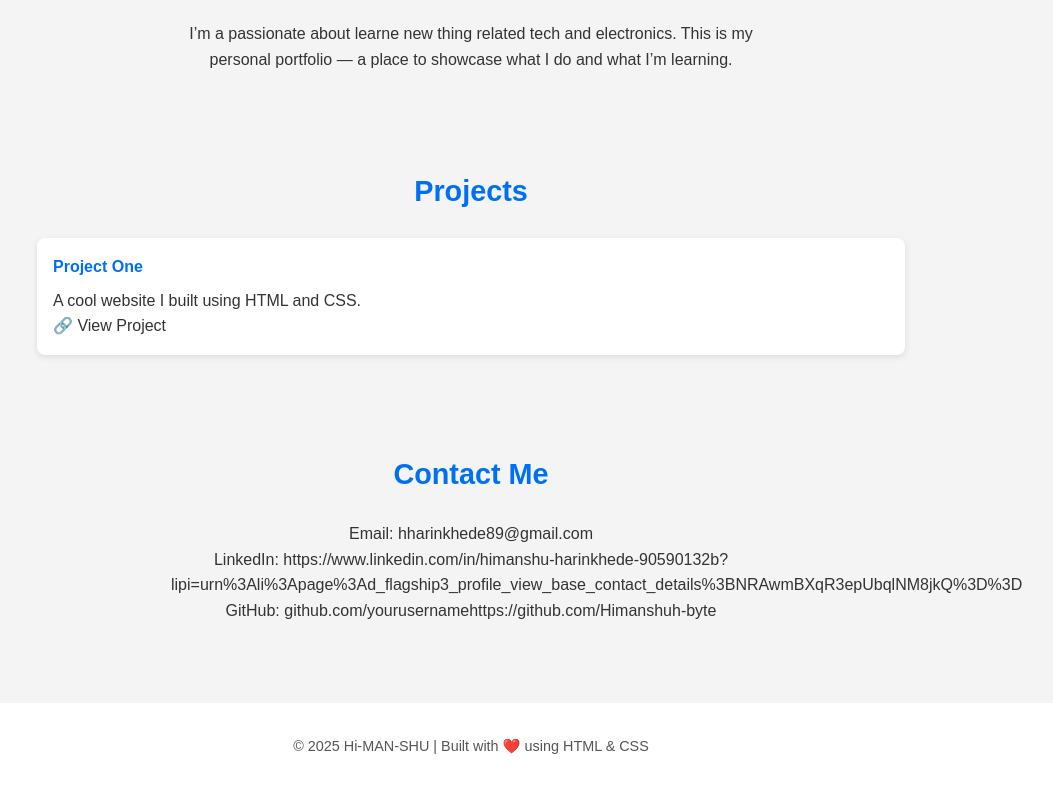
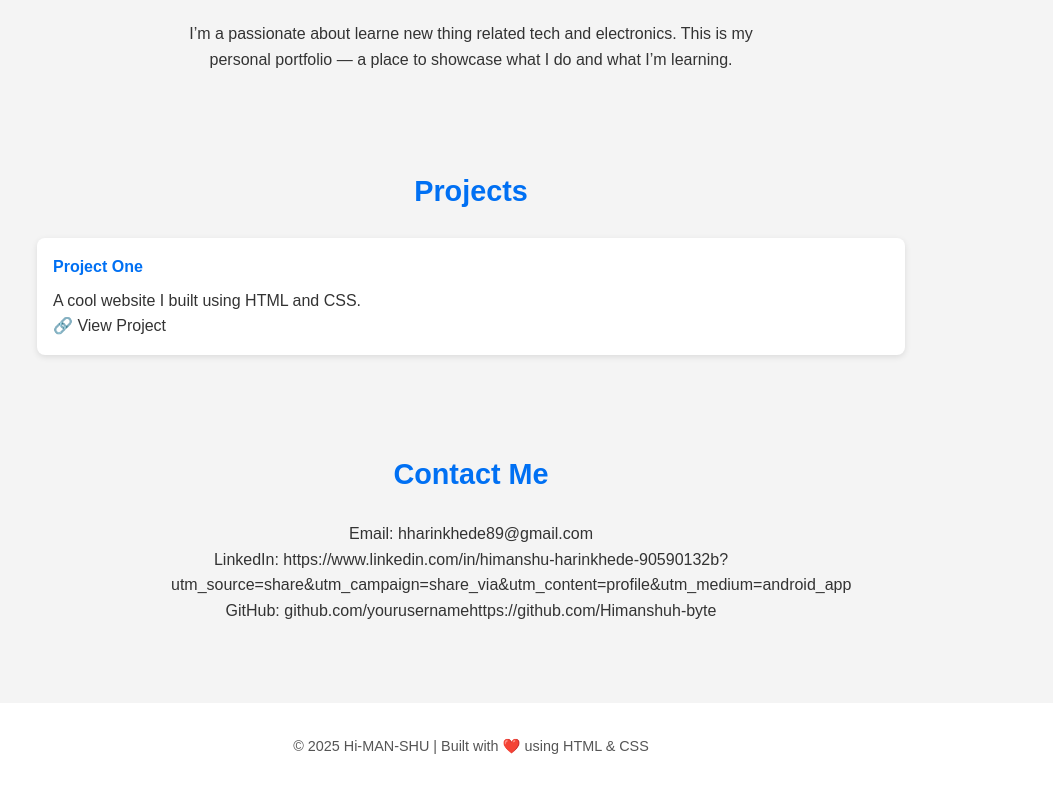
Before and after one commit to Himanshuh-byte/HimanshuHarinkhede-, a plain HTML site: page index.html in a window 1280 px wide. Shown: the part 489-1279 px from the top of the page, without its empty margins (169-1222 px from the left). Drawn offline with Linux system fonts and the light colour scheme.

Commit message:
Update index.html

```diff
--- a/index.html
+++ b/index.html
@@ -211,7 +211,7 @@
   <section id="contact" class="contact">
     <h3>Contact Me</h3>
     <p>Email: <a href="mailto:youremail@gmail.com">hharinkhede89@gmail.com</a></p>
-    <p>LinkedIn: <a href="https://linkedin.com/in/yourprofile" target="_blank">https://www.linkedin.com/in/himanshu-harinkhede-90590132b?lipi=urn%3Ali%3Apage%3Ad_flagship3_profile_view_base_contact_details%3BNRAwmBXqR3epUbqlNM8jkQ%3D%3D</a></p>
+    <p>LinkedIn: <a href="https://linkedin.com/in/yourprofile" target="_blank">https://www.linkedin.com/in/himanshu-harinkhede-90590132b?utm_source=share&utm_campaign=share_via&utm_content=profile&utm_medium=android_app</a></p>
     <p>GitHub: <a href="https://github.com/yourusername" target="_blank">github.com/yourusername</a>https://github.com/Himanshuh-byte</p>
   </section>
 
```
